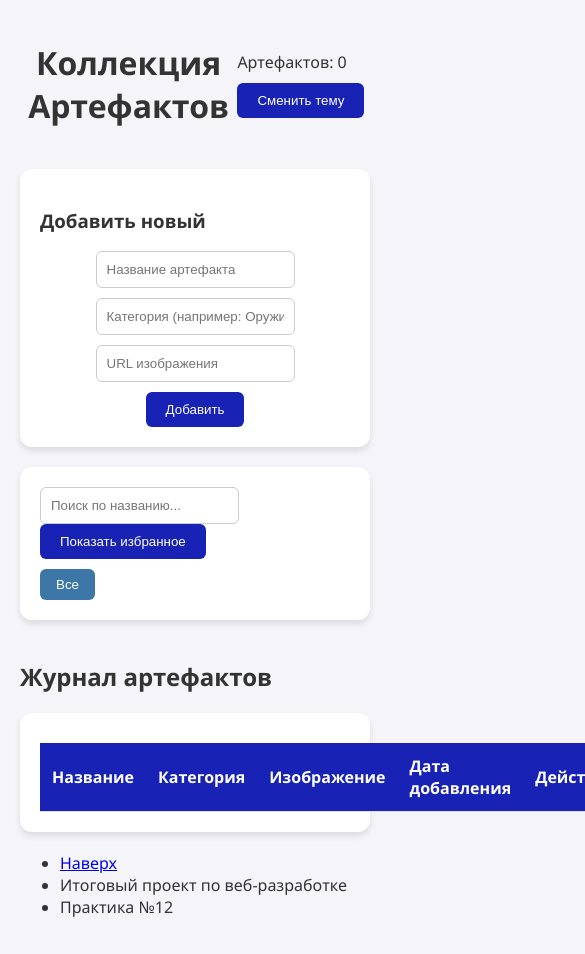
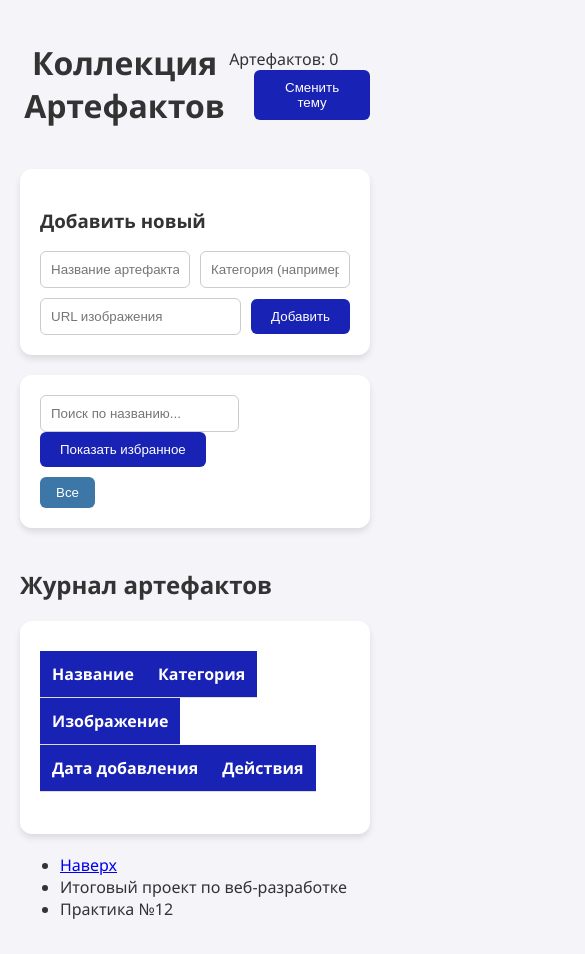
Before and after one commit to plishlinmisha/12_practica, a plain HTML site: page index.html in a window 390 px wide. Shown: the top 954 px of the page, 585 px wide, since content can reach past the window. Drawn offline with Linux system fonts and the light colour scheme.

Commit message:
Update style.css

```diff
--- a/css/style.css
+++ b/css/style.css
@@ -260,16 +260,15 @@ button:active {
 }
 
 /* ===== АДАПТИВНОСТЬ ===== */
-@media (max-width: 768px) {
-    .form-group {
-        flex-direction: column;
+@media (max-width: 650px) {
+    #artifacts-table th {
+    background-color: var(--primary);
+    color: white;
+    min-width: none;
+    display: inline-flex;}
+
+    #table-body{
+    display: inline-flex;
     }
-    .header-controls {
-        flex-direction: column;
-        align-items: flex-start;
-    }
-    .ml-25 {
-        margin-left: 0;
-        margin-top: 10px;
-    }
+
 }
```
